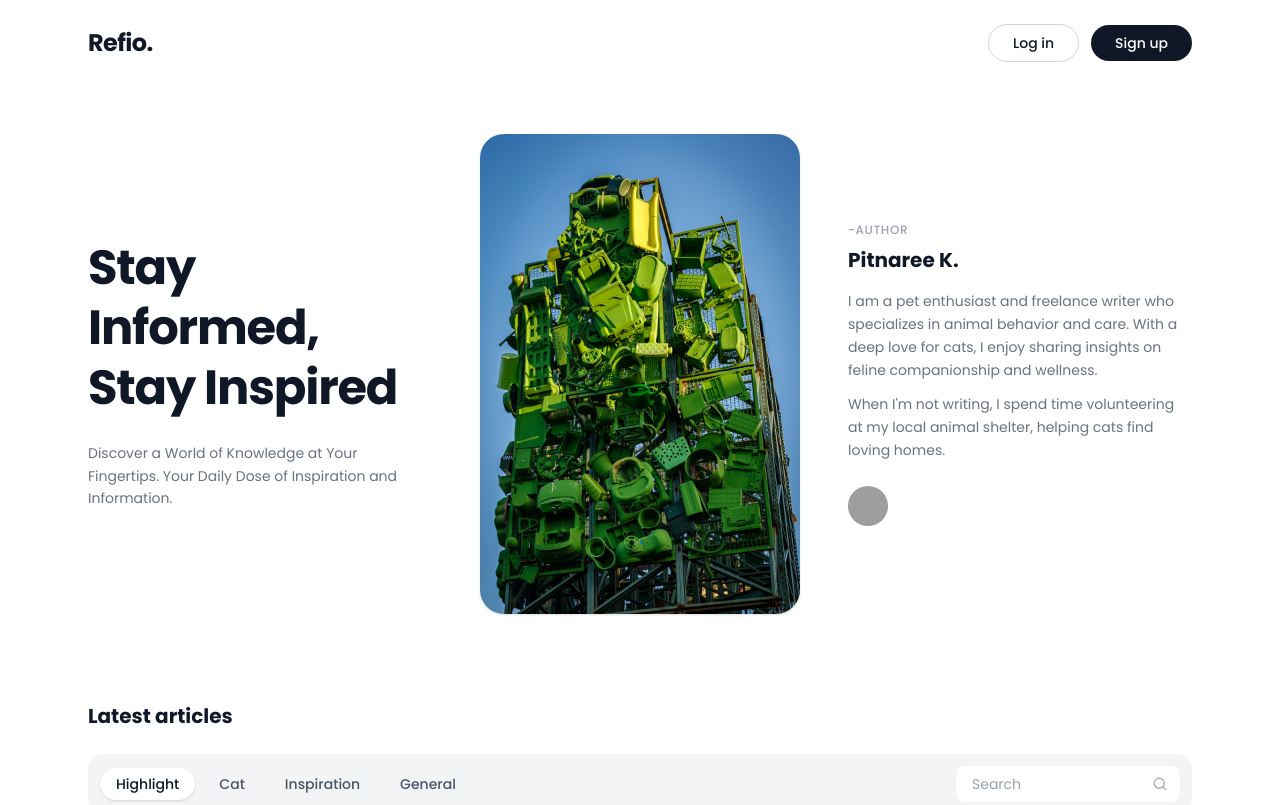
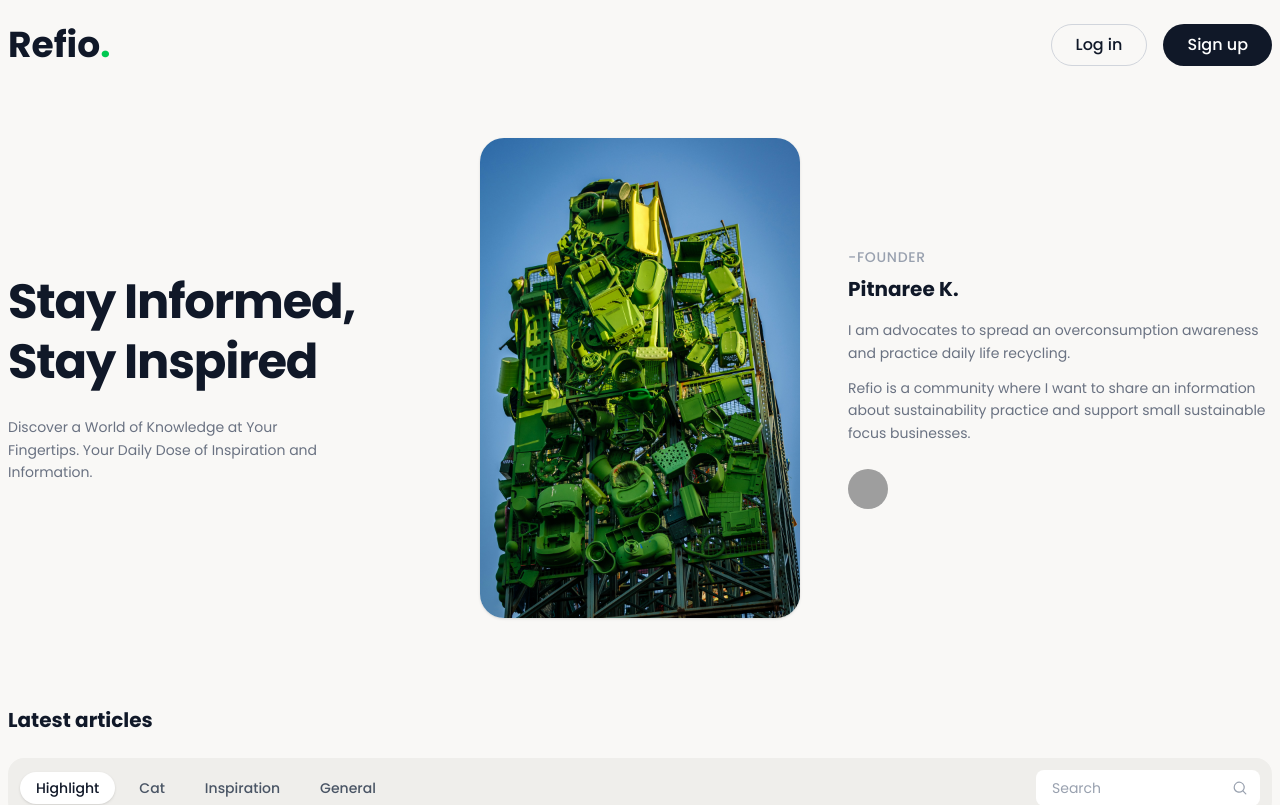
Before and after one commit to pitnarii/refio-blog, a React (Vite) app: page / in a window 1280 px wide. Shown: the top 805 px of the page. Built offline with nearby package versions, Linux system fonts and the light colour scheme; grey boxes are pictures that could not be loaded.

Commit message:
edit: style nav bar and hero section

```diff
--- a/src/App.jsx
+++ b/src/App.jsx
@@ -1,14 +1,14 @@
 import Navbar from "./components/Navbar"
-import Hero from "./components/Hero"
+import HeroSection from "./components/Hero"
 import ArticleSection from "./components/ArticleSection"
 import Footer from "./components/Footer"
 
 function App() {
   return (
-    <div className="min-h-screen bg-white text-gray-900">
-      <div className="mx-auto max-w-6xl px-6">
+    <div className="min-h-screen bg-[#F9F8F6] text-gray-900">
+      <div className="mx-auto w-full max-w-page px-2">
         <Navbar />
-        <Hero />
+        <HeroSection />
         <ArticleSection />
         <Footer />
       </div>
--- a/src/components/ArticleSection.jsx
+++ b/src/components/ArticleSection.jsx
@@ -43,7 +43,7 @@ export default function ArticleSection() {
         Latest articles
       </h2>
 
-      <div className="mb-10 flex flex-col gap-4 rounded-2xl bg-gray-100 p-3 sm:flex-row sm:items-center sm:justify-between">
+      <div className="mb-10 flex flex-col gap-4 rounded-2xl bg-[#EFEEEB] p-3 sm:flex-row sm:items-center sm:justify-between">
         <div className="flex flex-wrap gap-2">
           {filters.map((filter) => (
             <button
--- a/src/components/Hero.jsx
+++ b/src/components/Hero.jsx
@@ -3,7 +3,7 @@ import headerImage from "../assets/header_image.jpg"
 const authorAvatar =
   "https://images.unsplash.com/photo-1507003211169-0a1dd7228f2d?w=80&h=80&fit=crop"
 
-export default function Hero() {
+export default function HeroSection() {
   return (
     <section className="grid grid-cols-1 items-center gap-10 py-8 lg:grid-cols-[1fr_auto_1fr] lg:gap-8 lg:py-12">
       <div className="text-left lg:pr-4">
@@ -21,25 +21,23 @@ export default function Hero() {
       <div className="flex justify-center">
         <img
           src={headerImage}
-          alt="Author with a cat in an autumn forest"
+          alt="green-statue"
           className="h-[420px] w-[280px] rounded-3xl object-cover shadow-sm sm:h-[480px] sm:w-[320px]"
         />
       </div>
 
       <div className="text-left lg:pl-4">
-        <p className="text-xs font-medium uppercase tracking-wider text-gray-400">
-          -Author
+        <p className="text-sm font-medium uppercase tracking-wider text-gray-400">
+          -Founder
         </p>
         <h2 className="mt-2 text-xl font-bold text-gray-900">Pitnaree K.</h2>
         <div className="mt-4 space-y-3 text-sm leading-relaxed text-gray-500">
           <p>
-            I am a pet enthusiast and freelance writer who specializes in
-            animal behavior and care. With a deep love for cats, I enjoy
-            sharing insights on feline companionship and wellness.
+            I am advocates to spread an overconsumption awareness and practice daily life recycling.
           </p>
           <p>
-            When I&apos;m not writing, I spend time volunteering at my local
-            animal shelter, helping cats find loving homes.
+            Refio is a community where I want to share an information about sustainability practice
+            and support small sustainable focus businesses.
           </p>
         </div>
         <img
--- a/src/components/Navbar.jsx
+++ b/src/components/Navbar.jsx
@@ -1,19 +1,20 @@
 export default function Navbar() {
   return (
-    <header className="flex items-center justify-between py-6">
-      <a href="/" className="text-2xl font-bold tracking-tight text-gray-900">
-        Refio.
+    <header className="flex items-center justify-between py-6 ">
+      <a href="/" className="text-4xl font-bold text-gray-900">
+        Refio
+        <span className="text-green-500">.</span>
       </a>
-      <div className="flex items-center gap-3">
+      <div className="hidden md:flex space-x-4">
         <button
           type="button"
-          className="rounded-full border border-gray-300 px-6 py-2 text-sm font-medium text-gray-900 transition-colors hover:bg-gray-50"
+          className="rounded-full border border-gray-300 px-6 py-2 text-m font-medium text-gray-900 transition-colors hover:text-gray-500"
         >
           Log in
         </button>
         <button
           type="button"
-          className="rounded-full bg-gray-900 px-6 py-2 text-sm font-medium text-white transition-colors hover:bg-gray-800"
+          className="rounded-full bg-gray-900 px-6 py-2 text-m font-medium text-white hover:bg-gray-700 transition-color"
         >
           Sign up
         </button>
--- a/src/index.css
+++ b/src/index.css
@@ -2,6 +2,7 @@
 
 @theme {
   --font-sans: "Poppins", system-ui, sans-serif;
+  --max-width-page: 1440px;
 }
 
 body {
```
